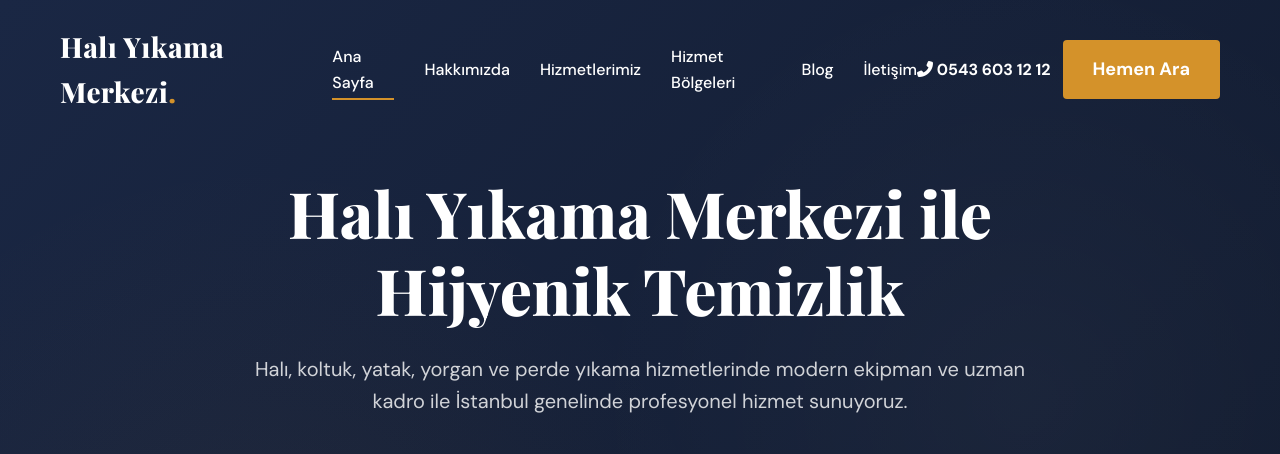
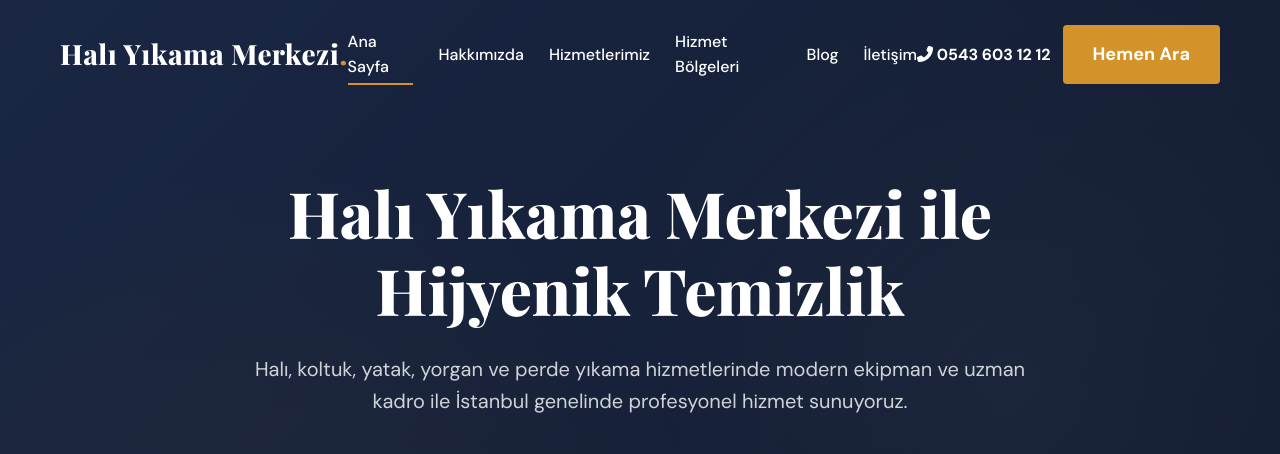
Before and after one commit to fatehaliyev/dayday, a plain HTML site: page index.html in a window 1280 px wide. Shown: the top 454 px of the page. Drawn offline with nearby package versions, Linux system fonts and the light colour scheme.

Commit message:
fix: center nav-links evenly between logo and header-cta

```diff
--- a/css/style.css
+++ b/css/style.css
@@ -180,8 +180,10 @@ header .container {
 
 .nav-links {
   display: flex;
-  gap: 30px;
+  gap: 25px;
   align-items: center;
+  flex: 1;
+  justify-content: center;
 }
 
 .nav-links a {
```
